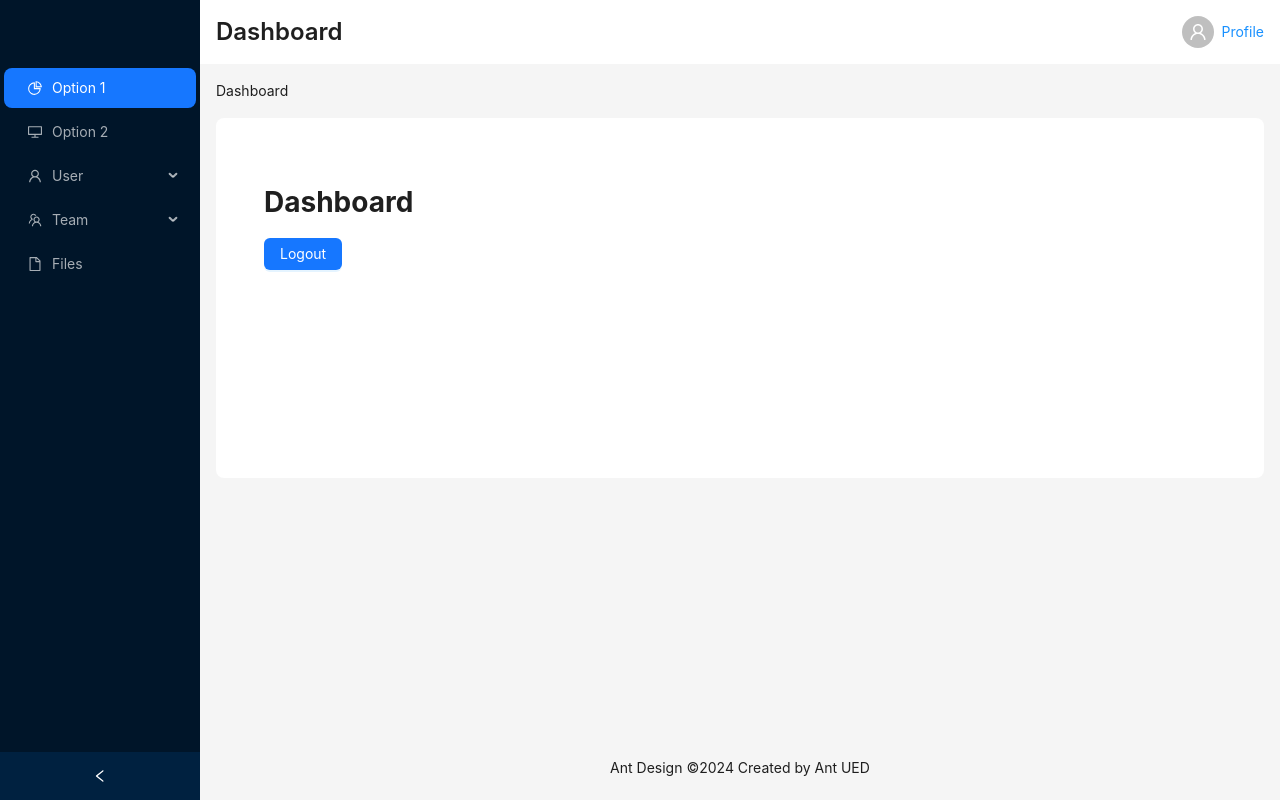
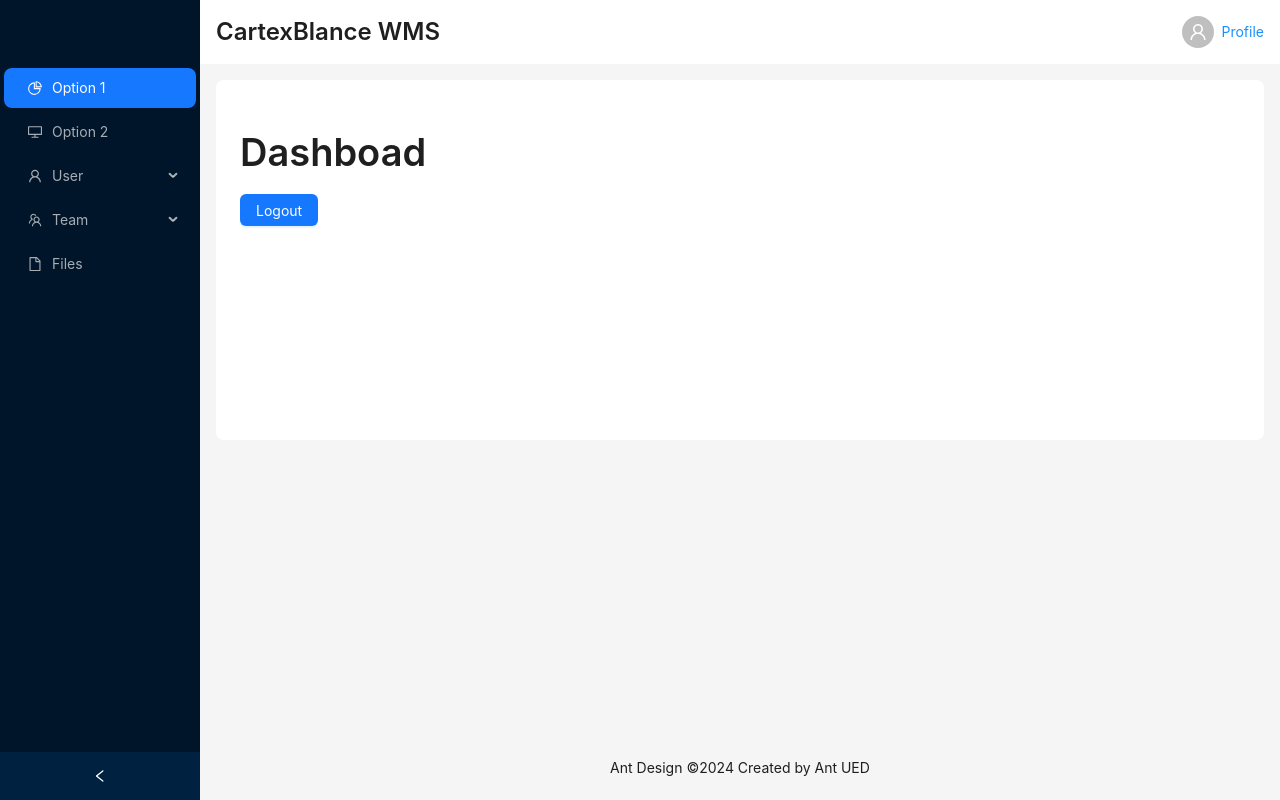
Before and after one commit to BuzzDyne/wms-frontend, a React (Create React App) app: page / in a window 1280 px wide. Built offline with nearby package versions, Linux system fonts and the light colour scheme; sample sign-in values are in the browser's storage.

Commit message:
unfinished routing logic

```diff
--- a/src/App.tsx
+++ b/src/App.tsx
@@ -11,21 +11,29 @@ import PrivateRoute from "./components/PrivateRoute";
 import { isAuthenticated } from "./services/auth";
 import HealthPage from "./pages/HealthPage";
 
+const routesConfig = [
+  { path: "/login", element: <LoginPage />, private: false },
+  { path: "/health", element: <HealthPage />, private: false },
+  { path: "/", element: <Dashboard />, private: true },
+  { path: "/lol", element: <div>lol</div>, private: true },
+];
+
 const App: React.FC = () => (
   <Router>
     <Routes>
-      <Route path="/login" element={<LoginPage />} />
-      <Route path="/health" element={<HealthPage />} />
-
-      <Route
-        path="/"
-        element={
-          <PrivateRoute>
-            <Dashboard />
-          </PrivateRoute>
-        }
-      />
-
+      {routesConfig.map((route, index) => (
+        <Route
+          key={index}
+          path={route.path}
+          element={
+            route.private ? (
+              <PrivateRoute>{route.element}</PrivateRoute>
+            ) : (
+              route.element
+            )
+          }
+        />
+      ))}
       <Route
         path="*"
         element={
--- a/src/layout/DashboardLayout.tsx
+++ b/src/layout/DashboardLayout.tsx
@@ -109,7 +109,7 @@ const DashboardLayout: React.FC<DashboardLayoutProps> = ({ children }) => {
         >
           {/* Title on the left */}
           <Title level={3} style={{ margin: 0 }}>
-            Dashboard
+            CartexBlance WMS
           </Title>
 
           {/* Profile dropdown on the right */}
@@ -127,10 +127,7 @@ const DashboardLayout: React.FC<DashboardLayoutProps> = ({ children }) => {
             </div>
           </Dropdown>
         </Header>
-        <Content style={{ margin: "0 16px" }}>
-          <Breadcrumb style={{ margin: "16px 0" }}>
-            <Breadcrumb.Item>Dashboard</Breadcrumb.Item>
-          </Breadcrumb>
+        <Content style={{ margin: "16px 16px" }}>
           <div
             style={{
               padding: 24,
--- a/src/pages/Dashboard.tsx
+++ b/src/pages/Dashboard.tsx
@@ -1,24 +1,27 @@
 import React from "react";
-import { Button, message } from "antd";
+import { Button, message, Typography } from "antd";
 import { logout } from "../services/auth";
 import { useNavigate } from "react-router-dom";
+import { TOAST_DURATION } from "../utils/constant";
+
+const { Title } = Typography;
 
 const Dashboard: React.FC = () => {
   const navigate = useNavigate();
 
   const handleLogout = () => {
     logout();
-    message.success("Logged out successfully");
+    message.success("Logged out successfully", TOAST_DURATION);
     navigate("/login");
   };
 
   return (
-    <div style={{ padding: 24 }}>
-      <h1>Dashboard</h1>
+    <>
+      <Title>Dashboad</Title>
       <Button type="primary" onClick={handleLogout}>
         Logout
       </Button>
-    </div>
+    </>
   );
 };
 
--- a/src/pages/HealthPage.tsx
+++ b/src/pages/HealthPage.tsx
@@ -1,6 +1,7 @@
 import React, { useState } from "react";
 import { Button, Form, Input, message, Typography } from "antd";
 import { useNavigate } from "react-router-dom";
+import { TOAST_DURATION } from "../utils/constant";
 
 const { Title, Paragraph } = Typography;
 
@@ -23,14 +24,14 @@ const HealthPage: React.FC = () => {
 
       if (isServiceUp) {
         setStatus("Service is operational.");
-        message.success("Service is up and running!");
+        message.success("Service is up and running!", TOAST_DURATION);
       } else {
         setStatus("Service is down.");
-        message.error("Service is currently unavailable.");
+        message.error("Service is currently unavailable.", TOAST_DURATION);
       }
     } catch (error) {
       setStatus("Error checking service.");
-      message.error("Failed to check service status.");
+      message.error("Failed to check service status.", TOAST_DURATION);
     } finally {
       setLoading(false);
     }
--- a/src/pages/LoginPage.tsx
+++ b/src/pages/LoginPage.tsx
@@ -2,6 +2,7 @@ import React, { useState } from "react";
 import { Button, Form, Input, message } from "antd";
 import { login } from "../services/auth";
 import { useNavigate } from "react-router-dom";
+import { TOAST_DURATION } from "../utils/constant";
 
 const LoginPage: React.FC = () => {
   const navigate = useNavigate();
@@ -12,10 +13,10 @@ const LoginPage: React.FC = () => {
     // Mock authentication
     if (values.username === "user" && values.password === "user") {
       login("mock-token");
-      message.success("Login successful!");
+      message.success("Login successful!", TOAST_DURATION);
       navigate("/");
     } else {
-      message.error("Invalid username or password");
+      message.error("Invalid username or password", TOAST_DURATION);
     }
     setLoading(false);
   };
@@ -43,10 +44,12 @@ const LoginPage: React.FC = () => {
             Log in
           </Button>
         </Form.Item>
+        <Form.Item>
+          <Button block type="link" onClick={() => navigate("/health")}>
+            Go to Health Check Page
+          </Button>
+        </Form.Item>
       </Form>
-      <Button type="link" onClick={() => navigate("/health")}>
-        Go to Health Check Page
-      </Button>
     </>
   );
 };
--- /dev/null
+++ b/src/utils/constant.tsx
@@ -0,0 +1 @@
+export const TOAST_DURATION = 1;
```
Also changed, not shown: src/components/PrivateRoute.tsx (line endings or trailing spaces).
